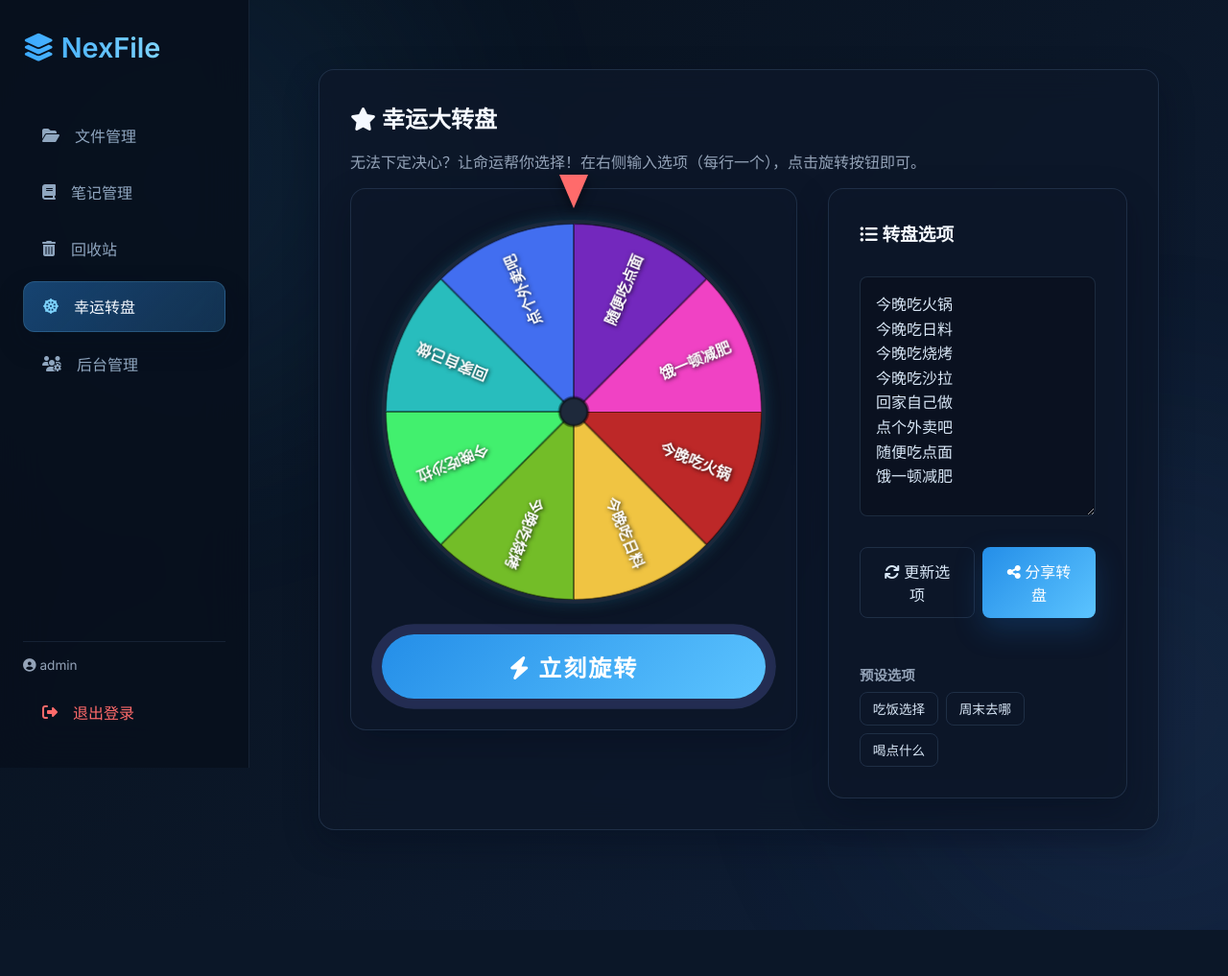
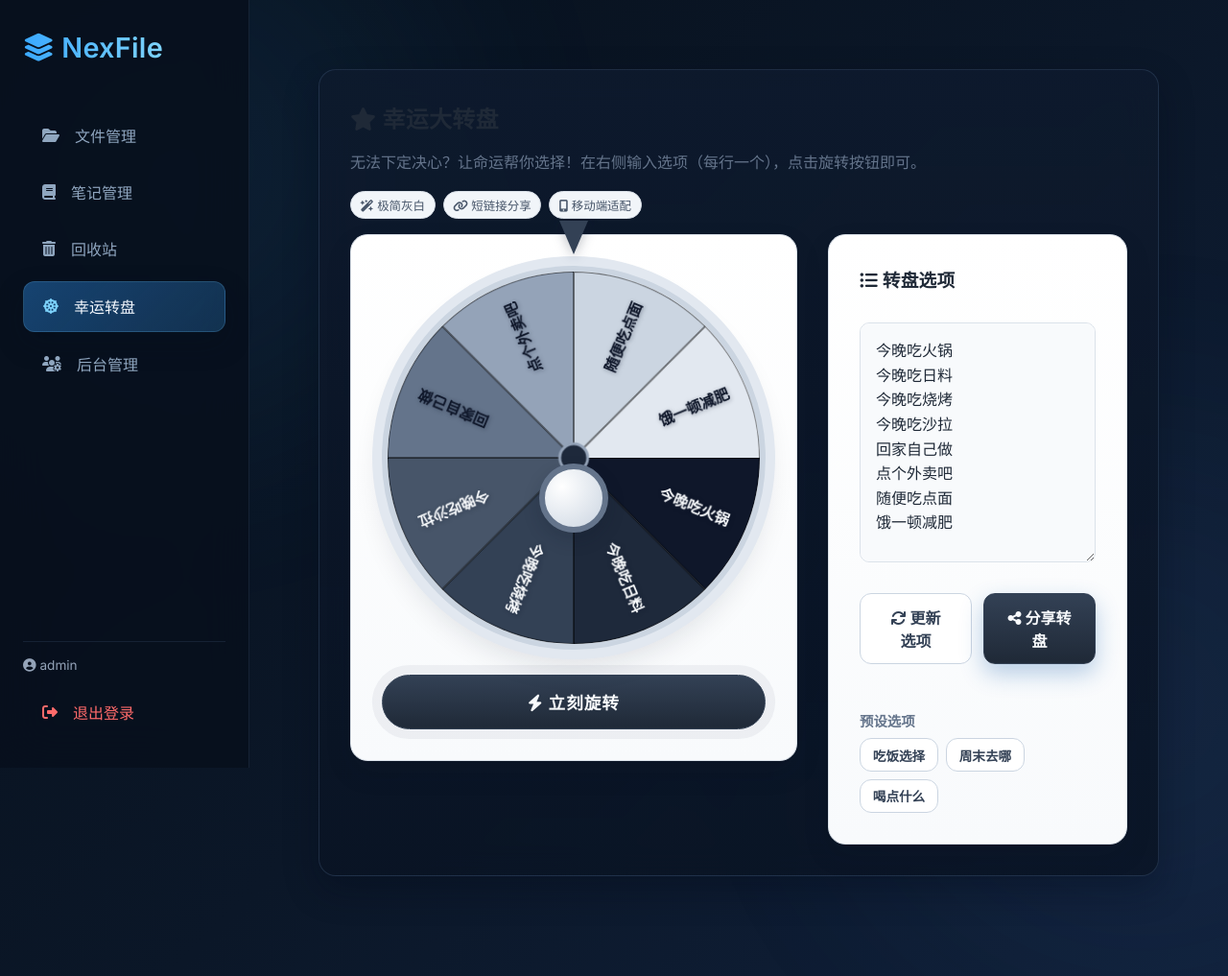
Before and after one commit to TangLiChun/box, a Flask app: page /game in a window 1280 px wide. Shown: the whole page at 96% size. Before the commit the page ends 969 px from the top, so only its background shows below. Run offline with Flask 3, Linux system fonts and the light colour scheme; a user stored in the database is signed in; some libraries are stand-ins or nearby versions.

Commit message:
Polish global UI styling across shared components

```diff
--- a/app.py
+++ b/app.py
@@ -782,6 +782,44 @@ def public_game():
     data = request.args.get('data', '')
     return render_template('game.html', is_public=True, shared_data=data)
 
+@app.route('/game/share', methods=['POST'])
+def create_game_share():
+    if not is_authenticated():
+        return jsonify({'success': False, 'message': '未授权访问'}), 401
+
+    if not request.is_json:
+        return jsonify({'success': False, 'message': '请求必须为 JSON'}), 400
+
+    data = request.get_json(silent=True) or {}
+    wheel_data = data.get('data', '').strip()
+    if not wheel_data:
+        return jsonify({'success': False, 'message': '分享内容不能为空'}), 400
+
+    db = get_db()
+    existing = db.execute('SELECT id FROM shares WHERE type="game" AND target_filename=?', (wheel_data,)).fetchone()
+    if existing:
+        return jsonify({'success': True, 'share_id': existing['id']})
+
+    for _ in range(5):
+        share_id = generate_short_id()
+        try:
+            db.execute('INSERT INTO shares (id, type, target_filename) VALUES (?, ?, ?)', (share_id, 'game', wheel_data))
+            db.commit()
+            return jsonify({'success': True, 'share_id': share_id})
+        except sqlite3.IntegrityError:
+            continue
+
+    return jsonify({'success': False, 'message': '生成分享链接失败，请重试'}), 500
+
+@app.route('/g/<share_id>')
+def public_share_game(share_id):
+    db = get_db()
+    share = db.execute('SELECT target_filename FROM shares WHERE id = ? AND type="game"', (share_id,)).fetchone()
+    if not share:
+        return "此转盘分享链接已失效或不存在。", 404
+
+    return render_template('game.html', is_public=True, shared_data=share['target_filename'])
+
 # ----------------- NOTES FEATURE -----------------
 
 @app.route('/notes')
--- a/static/style.css
+++ b/static/style.css
@@ -10,6 +10,8 @@
     --card-bg-soft: rgba(82, 153, 227, 0.08);
     --card-border: rgba(132, 173, 222, 0.16);
     --card-border-strong: rgba(132, 173, 222, 0.28);
+    --radius-md: 12px;
+    --radius-lg: 18px;
     --accent-1: #3aa9ff;
     --accent-2: #7dd3fc;
     --accent-3: #b4d9ff;
@@ -78,11 +80,11 @@ body::after {
 
 /* Glassmorphism Classes */
 .glass-panel {
-    background: var(--card-bg);
+    background: linear-gradient(180deg, rgba(14, 26, 45, 0.92), rgba(10, 20, 36, 0.84));
     backdrop-filter: blur(16px);
     -webkit-backdrop-filter: blur(16px);
     border: 1px solid var(--card-border);
-    border-radius: 16px;
+    border-radius: var(--radius-lg);
     padding: 2rem;
     box-shadow: var(--shadow-md);
 }
@@ -145,6 +147,7 @@ body::after {
 h1, h2, h3 {
     margin-bottom: 1rem;
     font-weight: 600;
+    letter-spacing: 0.01em;
     color: var(--text-main);
 }
 
@@ -220,26 +223,27 @@ input[type="password"]:focus {
 .btn {
     display: inline-block;
     padding: 0.75rem 1.5rem;
-    border-radius: 8px;
-    border: none;
+    border-radius: var(--radius-md);
+    border: 1px solid transparent;
     font-size: 1rem;
-    font-weight: 500;
+    font-weight: 600;
     cursor: pointer;
-    transition: all 0.3s ease;
+    transition: var(--transition-base);
     text-align: center;
     text-decoration: none;
 }
 
 .btn-primary {
-    background: linear-gradient(135deg, #248ee8, #5cc4ff);
+    background: linear-gradient(135deg, #2c8fe4, #59bcfb);
     color: white;
     width: 100%;
-    box-shadow: 0 12px 30px rgba(24, 95, 173, 0.3);
+    box-shadow: 0 10px 24px rgba(24, 95, 173, 0.3);
 }
 
 .btn-primary:hover {
     transform: translateY(-2px);
-    box-shadow: 0 16px 34px rgba(24, 95, 173, 0.4);
+    filter: brightness(1.04);
+    box-shadow: 0 14px 28px rgba(24, 95, 173, 0.38);
 }
 
 .btn-sm {
@@ -248,12 +252,13 @@ input[type="password"]:focus {
 }
 
 .btn-outline {
-    background: transparent;
+    background: rgba(255, 255, 255, 0.02);
     border: 1px solid var(--card-border);
     color: var(--text-color);
 }
 .btn-outline:hover {
     background: var(--card-bg-soft);
+    border-color: var(--card-border-strong);
 }
 
 .btn-danger {
--- a/templates/game.html
+++ b/templates/game.html
@@ -8,6 +8,17 @@
     <link rel="stylesheet" href="https://cdnjs.cloudflare.com/ajax/libs/font-awesome/6.4.0/css/all.min.css">
     <script src="https://cdn.jsdelivr.net/npm/canvas-confetti@1.6.0/dist/confetti.browser.min.js"></script>
     <style>
+        :root {
+            --gw-bg: #f8fafc;
+            --gw-surface: #ffffff;
+            --gw-border: #dbe2ea;
+            --gw-text: #1f2937;
+            --gw-muted: #64748b;
+            --gw-muted-2: #475569;
+            --gw-primary: #334155;
+            --gw-primary-dark: #1f2937;
+        }
+
         .game-container {
             display: flex;
             gap: 2rem;
@@ -15,11 +26,46 @@
             margin-top: 1rem;
         }
 
-        @media (max-width: 900px) {
-            .game-container {
-                flex-direction: column;
-                align-items: center;
-            }
+        .game-hero h2,
+        .controls-panel h3 {
+            color: var(--gw-text);
+        }
+
+        .game-hero {
+            display: flex;
+            align-items: center;
+            justify-content: space-between;
+            gap: 1rem;
+        }
+
+        .helper-line {
+            color: var(--gw-muted);
+            margin-bottom: 1rem;
+            line-height: 1.7;
+        }
+
+        .feature-chips {
+            display: flex;
+            flex-wrap: wrap;
+            gap: 0.5rem;
+            margin-top: 0.9rem;
+        }
+
+        .chip {
+            border: 1px solid var(--gw-border);
+            background: #f1f5f9;
+            color: var(--gw-muted-2);
+            padding: 0.28rem 0.6rem;
+            border-radius: 999px;
+            font-size: 0.78rem;
+        }
+
+        .wheel-panel,
+        .controls-panel {
+            border: 1px solid var(--gw-border);
+            background: linear-gradient(180deg, var(--gw-surface) 0%, var(--gw-bg) 100%);
+            box-shadow: 0 12px 28px rgba(15, 23, 42, 0.10);
+            backdrop-filter: blur(8px);
         }
 
         .wheel-panel {
@@ -44,11 +90,11 @@
             width: 400px;
             height: 400px;
             border-radius: 50%;
-            box-shadow: 0 0 30px rgba(0, 0, 0, 0.5), 0 0 15px rgba(56, 189, 248, 0.3);
-            border: 4px solid var(--card-border);
+            border: 6px solid #cbd5e1;
+            box-shadow: 0 0 0 10px #e2e8f0, 0 16px 30px rgba(15, 23, 42, 0.12);
             overflow: hidden;
-            background: rgba(0, 0, 0, 0.3);
-            transition: transform 5s cubic-bezier(0.25, 0.1, 0.15, 1); /* Ease out custom */
+            background: var(--gw-bg);
+            transition: transform 5s cubic-bezier(0.25, 0.1, 0.15, 1);
         }
 
         .wheel-pointer {
@@ -60,9 +106,21 @@
             height: 0;
             border-left: 15px solid transparent;
             border-right: 15px solid transparent;
-            border-top: 35px solid var(--danger);
+            border-top: 35px solid #334155;
             z-index: 10;
-            filter: drop-shadow(0 4px 6px rgba(0,0,0,0.5));
+            filter: drop-shadow(0 4px 6px rgba(15, 23, 42, 0.25));
+        }
+
+        .wheel-hub {
+            position: absolute;
+            width: 72px;
+            height: 72px;
+            border-radius: 999px;
+            background: radial-gradient(circle at 30% 30%, #ffffff, #cbd5e1);
+            border: 6px solid #64748b;
+            box-shadow: 0 8px 18px rgba(15, 23, 42, 0.2);
+            z-index: 11;
+            pointer-events: none;
         }
 
         canvas {
@@ -71,31 +129,53 @@
             display: block;
         }
 
+        .btn.btn-primary {
+            background: linear-gradient(180deg, var(--gw-primary) 0%, var(--gw-primary-dark) 100%);
+            border-color: var(--gw-primary);
+            color: #f8fafc;
+        }
+
+        .btn.btn-primary:hover {
+            filter: brightness(1.05);
+        }
+
+        .btn.btn-outline {
+            border-color: #cbd5e1;
+            color: var(--gw-primary);
+            background: #ffffff;
+        }
+
+        .btn.btn-outline:hover {
+            background: #f1f5f9;
+            border-color: #94a3b8;
+        }
+
         .spin-btn {
-            margin-top: 2rem;
-            font-size: 1.5rem;
-            padding: 1rem 3rem;
-            border-radius: 50px;
+            margin-top: 1.6rem;
+            font-size: 1.1rem;
+            padding: 0.95rem 2.8rem;
+            border-radius: 999px;
             text-transform: uppercase;
-            letter-spacing: 2px;
-            font-weight: bold;
-            box-shadow: 0 0 20px rgba(56, 189, 248, 0.6);
+            letter-spacing: 1px;
+            font-weight: 700;
+            min-width: 240px;
+            box-shadow: 0 8px 20px rgba(15, 23, 42, 0.16);
             animation: pulse 2s infinite;
         }
 
         @keyframes pulse {
-            0% { box-shadow: 0 0 0 0 rgba(129, 140, 248, 0.7); }
-            70% { box-shadow: 0 0 0 15px rgba(129, 140, 248, 0); }
-            100% { box-shadow: 0 0 0 0 rgba(129, 140, 248, 0); }
+            0% { box-shadow: 0 0 0 0 rgba(100, 116, 139, 0.30); }
+            70% { box-shadow: 0 0 0 14px rgba(100, 116, 139, 0); }
+            100% { box-shadow: 0 0 0 0 rgba(100, 116, 139, 0); }
         }
 
         .items-textarea {
             width: 100%;
             height: 250px;
-            background: rgba(0, 0, 0, 0.2);
-            border: 1px solid var(--card-border);
-            border-radius: 8px;
-            color: var(--text-color);
+            background: var(--gw-bg);
+            border: 1px solid var(--gw-border);
+            border-radius: 10px;
+            color: var(--gw-text);
             padding: 1rem;
             font-size: 1rem;
             resize: vertical;
@@ -105,23 +185,71 @@
         }
 
         .items-textarea:focus {
-            border-color: var(--accent-1);
+            border-color: #94a3b8;
+            box-shadow: 0 0 0 3px rgba(148, 163, 184, 0.2);
         }
 
-        /* Modal Results */
+        .action-row {
+            display: flex;
+            gap: 0.75rem;
+            justify-content: space-between;
+        }
+
+        .preset-title {
+            color: var(--gw-muted);
+            margin-bottom: 0.5rem;
+            font-size: 0.9rem;
+        }
+
+        .preset-wrap {
+            display: flex;
+            gap: 0.5rem;
+            flex-wrap: wrap;
+        }
+
+        .public-title {
+            margin: 0;
+            color: var(--gw-text);
+            font-size: 2rem;
+            font-weight: 800;
+            letter-spacing: 0.02em;
+        }
+
+        .public-subtitle {
+            color: var(--gw-muted);
+            margin-top: 0.5rem;
+        }
+
         .result-content {
             text-align: center;
             font-size: 2.5rem;
             font-weight: bold;
-            color: var(--accent-1);
+            color: var(--gw-text);
             padding: 2rem 0;
-            text-shadow: 0 2px 10px rgba(56, 189, 248, 0.3);
+            text-shadow: 0 2px 8px rgba(148, 163, 184, 0.35);
             animation: popIn 0.5s cubic-bezier(0.175, 0.885, 0.32, 1.275);
         }
 
         @keyframes popIn {
             0% { transform: scale(0.5); opacity: 0; }
             100% { transform: scale(1); opacity: 1; }
+        }
+
+        @media (max-width: 900px) {
+            .game-container {
+                flex-direction: column;
+                align-items: center;
+            }
+            .controls-panel {
+                width: 100%;
+            }
+            .wheel-wrapper {
+                width: min(88vw, 400px);
+                height: min(88vw, 400px);
+            }
+            .spin-btn {
+                min-width: 200px;
+            }
         }
     </style>
 </head>
@@ -154,13 +282,20 @@
             <div class="container">
         {% if not is_public %}
         <div class="glass-panel" style="margin-bottom: 2rem;">
-            <h2><i class="fa-solid fa-star"></i> 幸运大转盘</h2>
-            <p style="color: #94a3b8; margin-bottom: 1rem;">无法下定决心？让命运帮你选择！在右侧输入选项（每行一个），点击旋转按钮即可。</p>
+            <div class="game-hero">
+                <h2><i class="fa-solid fa-star"></i> 幸运大转盘</h2>
+            </div>
+            <p class="helper-line">无法下定决心？让命运帮你选择！在右侧输入选项（每行一个），点击旋转按钮即可。</p>
+            <div class="feature-chips">
+                <span class="chip"><i class="fa-solid fa-wand-magic-sparkles"></i> 极简灰白</span>
+                <span class="chip"><i class="fa-solid fa-link"></i> 短链接分享</span>
+                <span class="chip"><i class="fa-solid fa-mobile-screen-button"></i> 移动端适配</span>
+            </div>
         {% else %}
         <!-- Compact Public Header -->
         <header style="margin-bottom: 2rem; text-align: center;">
-            <h1 class="gradient-text" style="margin: 0;"><i class="fa-solid fa-star"></i> 他人的幸运转盘</h1>
-            <p style="color: #94a3b8; margin-top: 0.5rem;">有人向你分享了一个大转盘，点击旋转试试手气吧！</p>
+            <h1 class="public-title"><i class="fa-solid fa-star"></i> 他人的幸运转盘</h1>
+            <p class="public-subtitle">有人向你分享了一个大转盘，点击旋转试试手气吧！</p>
         </header>
         <div class="glass-panel" style="margin-bottom: 2rem;">
         {% endif %}
@@ -171,6 +306,7 @@
                 <div class="wheel-wrapper" id="wheelWrapper">
                     <canvas id="wheelCanvas" width="400" height="400"></canvas>
                 </div>
+                <div class="wheel-hub" aria-hidden="true"></div>
                 <button class="btn btn-primary spin-btn" id="spinBtn"><i class="fa-solid fa-bolt"></i> 立刻旋转</button>
             </div>
 
@@ -187,14 +323,14 @@
 随便吃点面
 饿一顿减肥
 </textarea>
-                <div style="display: flex; gap: 0.5rem; justify-content: space-between;">
+                <div class="action-row">
                     <button class="btn btn-outline" id="updateBtn" style="flex: 1;"><i class="fa-solid fa-arrows-rotate"></i> 更新选项</button>
                     <button class="btn btn-primary" id="shareBtn" style="flex: 1;"><i class="fa-solid fa-share-nodes"></i> 分享转盘</button>
                 </div>
 
                 <div style="margin-top: 2rem;">
-                    <h4 style="color: #94a3b8; margin-bottom: 0.5rem; font-size: 0.9rem;">预设选项</h4>
-                    <div style="display: flex; gap: 0.5rem; flex-wrap: wrap;">
+                    <h4 class="preset-title">预设选项</h4>
+                    <div class="preset-wrap">
                         <button class="btn btn-sm btn-outline preset-btn" data-preset="eat">吃饭选择</button>
                         <button class="btn btn-sm btn-outline preset-btn" data-preset="activity">周末去哪</button>
                         <button class="btn btn-sm btn-outline preset-btn" data-preset="drink">喝点什么</button>
@@ -284,15 +420,11 @@
             if (items.length === 0 && isPublicMode) items = ["没有选项"];
             if (items.length === 1 && isPublicMode) items.push("就这个了");
 
-            // Generate distinct vibrant colors using HSL
+            // Generate monochrome grayscale palette
             colors = [];
-            const hueStep = 360 / items.length;
+            const grayPalette = ["#0f172a", "#1e293b", "#334155", "#475569", "#64748b", "#94a3b8", "#cbd5e1", "#e2e8f0"];
             for (let i = 0; i < items.length; i++) {
-                // Alternating lightness/saturation for more contrast
-                const h = Math.floor(i * hueStep);
-                const s = 65 + (i % 2) * 20; // 65% or 85%
-                const l = 45 + (i % 2) * 15; // 45% or 60%
-                colors.push(`hsl(${h}, ${s}%, ${l}%)`);
+                colors.push(grayPalette[i % grayPalette.length]);
             }
             return true;
         }
@@ -325,11 +457,11 @@
                 ctx.translate(centerX, centerY);
                 ctx.rotate(startAngle + sliceAngle / 2);
                 ctx.textAlign = "right";
-                ctx.fillStyle = "#ffffff";
+                ctx.fillStyle = i >= Math.floor(items.length / 2) ? "#0f172a" : "#f8fafc";
                 ctx.font = "bold 16px Inter, sans-serif";
 
                 // Add text shadow for better readability
-                ctx.shadowColor = "rgba(0,0,0,0.8)";
+                ctx.shadowColor = "rgba(15,23,42,0.35)";
                 ctx.shadowBlur = 4;
                 ctx.shadowOffsetX = 1;
                 ctx.shadowOffsetY = 1;
@@ -347,7 +479,7 @@
             ctx.fillStyle = "#1e293b";
             ctx.fill();
             ctx.lineWidth = 3;
-            ctx.strokeStyle = "var(--accent-1)";
+            ctx.strokeStyle = "#94a3b8";
             ctx.stroke();
         }
 
@@ -445,24 +577,34 @@
             updateBtn.addEventListener('click', updateWheel);
 
             const shareBtn = document.getElementById('shareBtn');
-            shareBtn.addEventListener('click', () => {
-                if(items.length < 2) {
+            shareBtn.addEventListener('click', async () => {
+                if (items.length < 2) {
                     showToast("请先在左侧输入至少2个有效选项再分享", "error");
                     return;
                 }
+
                 const dataString = items.join('\n');
                 try {
-                    // Encode for URL safely
                     const encodedUrlData = btoa(encodeURIComponent(dataString));
-                    const shareUrl = `${window.location.origin}/public/game?data=${encodedUrlData}`;
+                    const response = await fetch('/game/share', {
+                        method: 'POST',
+                        headers: { 'Content-Type': 'application/json' },
+                        body: JSON.stringify({ data: encodedUrlData })
+                    });
+                    const result = await response.json();
 
+                    if (!response.ok || !result.success || !result.share_id) {
+                        throw new Error(result.message || '生成短链接失败');
+                    }
+
+                    const shareUrl = `${window.location.origin}/g/${result.share_id}`;
                     navigator.clipboard.writeText(shareUrl).then(() => {
                         showToast("转盘分享链接已复制到剪贴板！", "success");
-                    }).catch(err => {
-                        showToast("复制失败，您的连接是: " + shareUrl, "error");
+                    }).catch(() => {
+                        showToast("复制失败，您的链接是: " + shareUrl, "error");
                     });
-                } catch(e) {
-                    showToast("生成分享链接时出错", "error");
+                } catch (e) {
+                    showToast(e.message || "生成分享链接时出错", "error");
                 }
             });
 
```
Also changed, not shown: other parts of static/style.css (+20 -16 lines), templates/index.html (+8 -4 lines).
